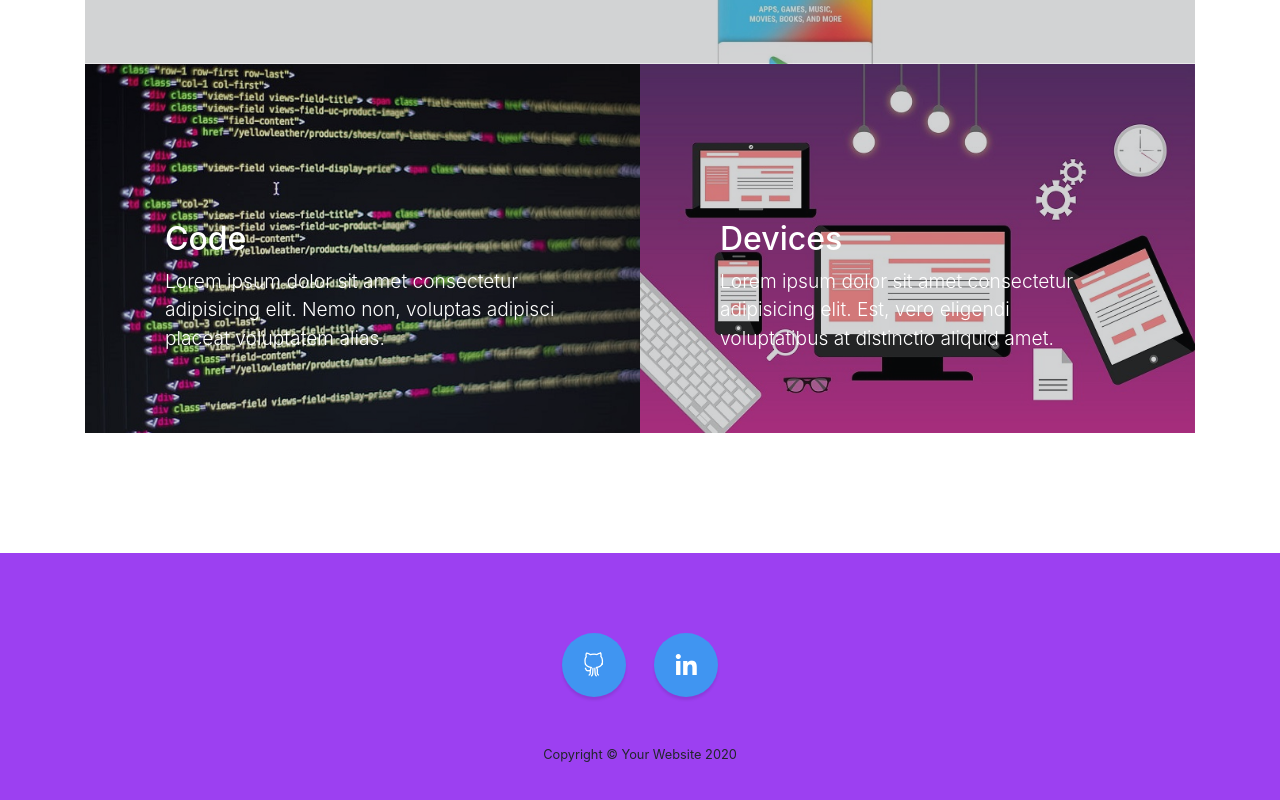
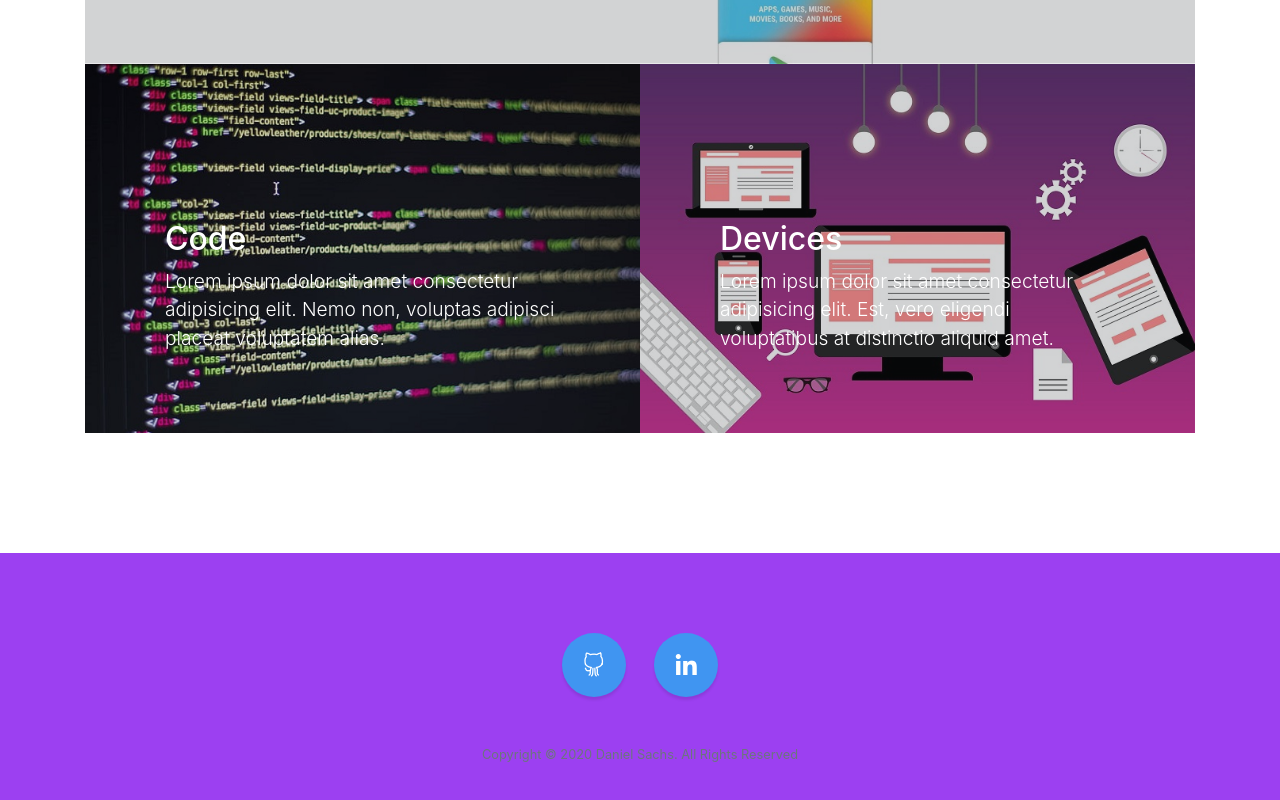
Before and after one commit to sachsd-stack/portfolio, a website with bundled scripts: page index.html in a window 1280 px wide. Shown: the part 4617-5417 px from the top of the page. Built offline with nearby package versions, Linux system fonts and the light colour scheme.

Commit message:
ThirdDraft

```diff
--- a/index.html
+++ b/index.html
@@ -279,7 +279,7 @@
           </a>
         </li>
       </ul>
-      <p class="text-black small mb-0">Copyright &copy; Your Website 2020</p>
+      <p class="text-muted small mb-0">Copyright &copy; 2020 Daniel Sachs. All Rights Reserved</p>
     </div>
   </footer>
 
```
